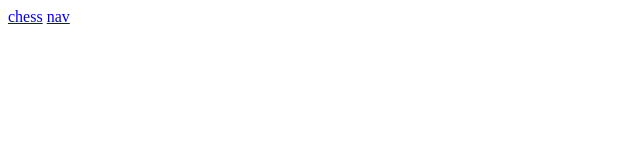
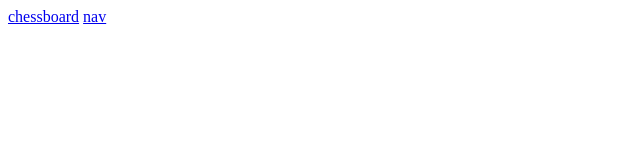
Before and after one commit to Harika9392/csschess, a plain HTML site: page index.html in a window 1280 px wide. Shown: the full height of the page, 0-640 px from the left. Drawn offline with Linux system fonts and the light colour scheme.

Commit message:
csschess

```diff
--- a/index.html
+++ b/index.html
@@ -2,7 +2,7 @@
 <html>
     <head>
         <body>
-            <a href="chess.html">chess</a>
+            <a href="chessboard.html">chessboard</a>
             <a href="nav.html">nav</a>
         </body>
     </head>
```
